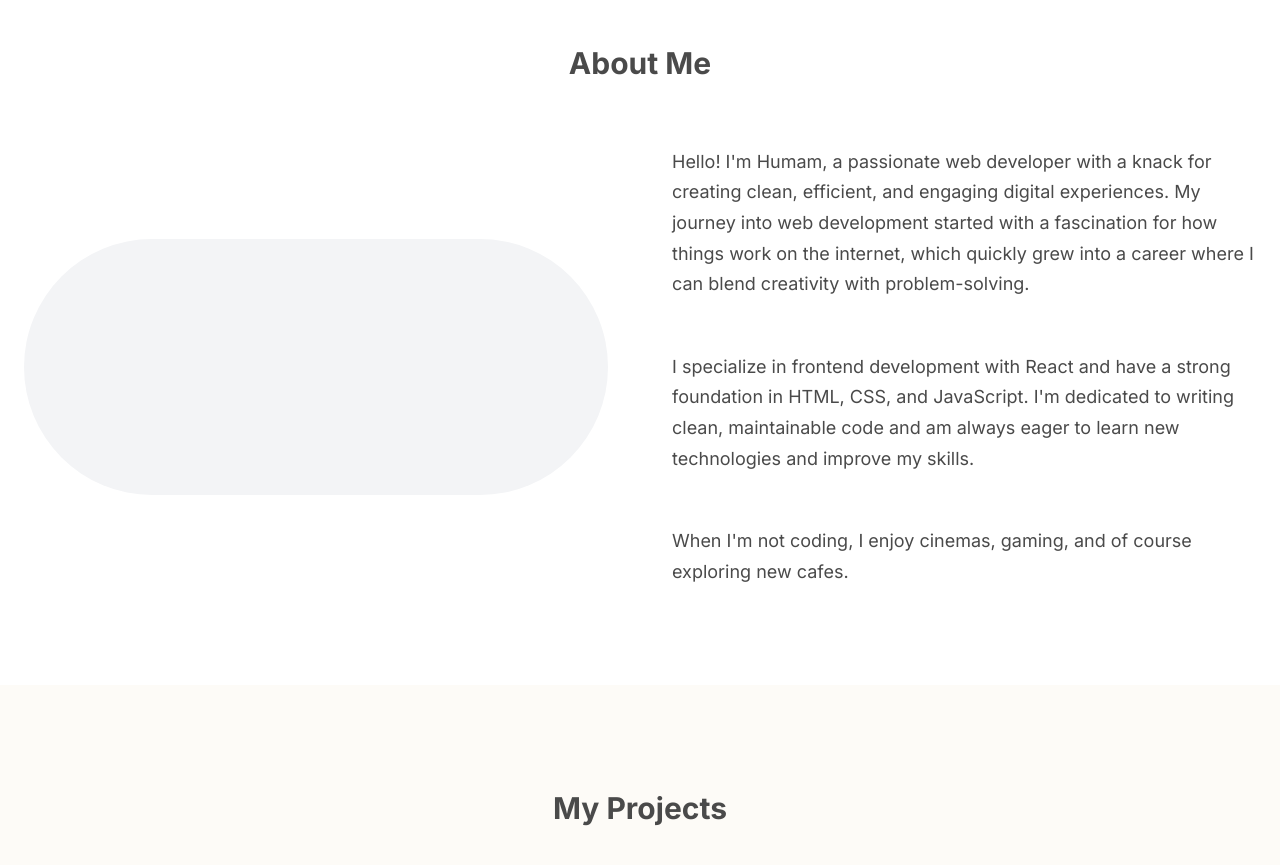
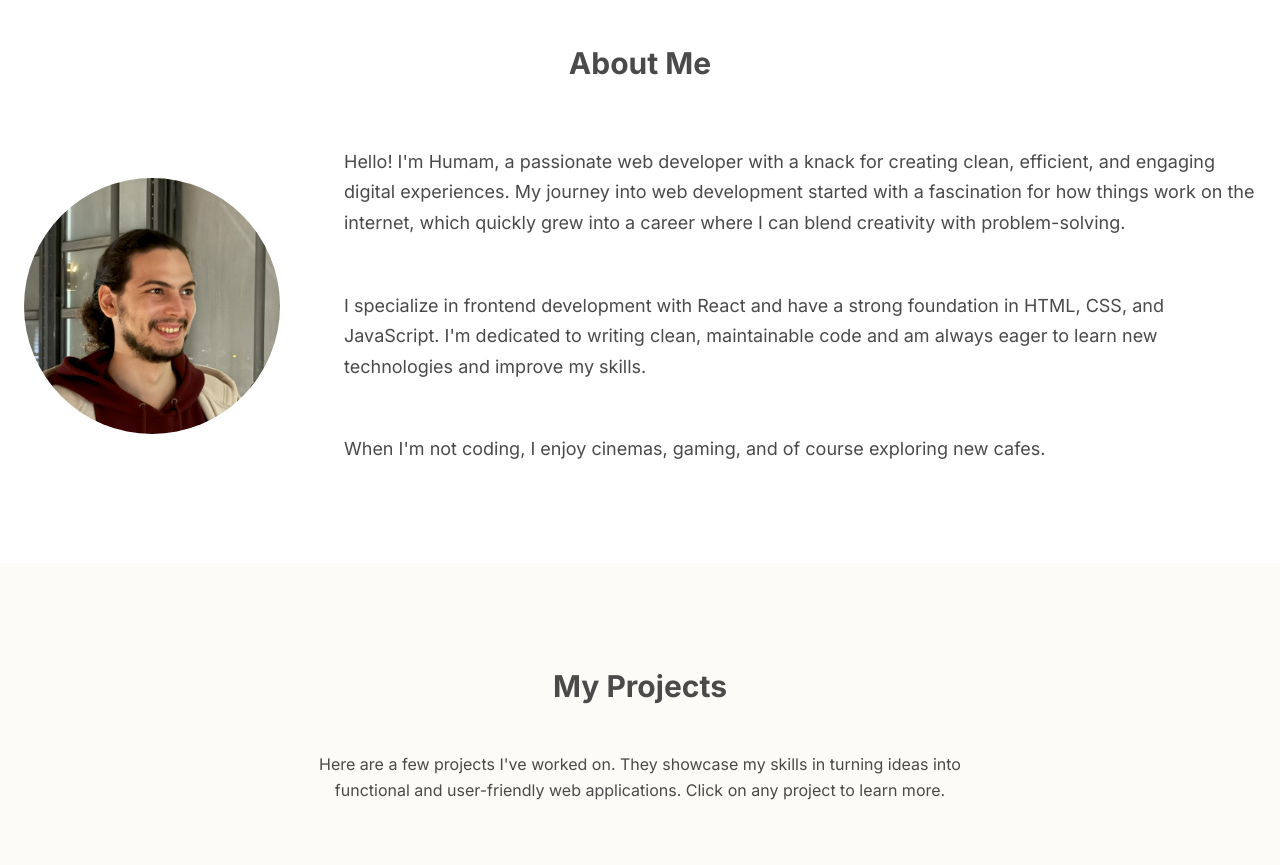
Before and after one commit to humamT/Project-12, a React (Vite) app: page / in a window 1280 px wide. Shown: the part 940-1805 px from the top of the page. Built offline with nearby package versions, Linux system fonts and the light colour scheme; grey boxes are pictures that could not be loaded.

Commit message:
Add preview images

```diff
--- a/src/App.css
+++ b/src/App.css
@@ -177,6 +177,12 @@
     justify-content: center;
     color: var(--medium-gray);
     flex-shrink: 0;
+    overflow: hidden;
+}
+
+.about-image-container img {
+    width: -webkit-fill-available;
+    overflow: hidden;
 }
 
 .about-text {
@@ -466,10 +472,6 @@
         gap: 4rem;
     }
 
-    .about-layout>div {
-        flex: 1;
-    }
-
     .about-image-container {
         width: 16rem;
         height: 16rem;
--- a/src/Components/About/About.jsx
+++ b/src/Components/About/About.jsx
@@ -6,7 +6,7 @@ const About = ({ data }) => (
       <h2 className="section-title">About Me</h2>
       <div className="about-layout">
         <div className="about-image-container">
-          <img src="" alt="" />
+          <img src="/Images/IMG_1081.jpg" alt="..." />
         </div>
         <div className="about-text">
           <p>{data.about.p1}</p>
```
Also changed, not shown: public/Images/IMG_1081.jpg (added).
